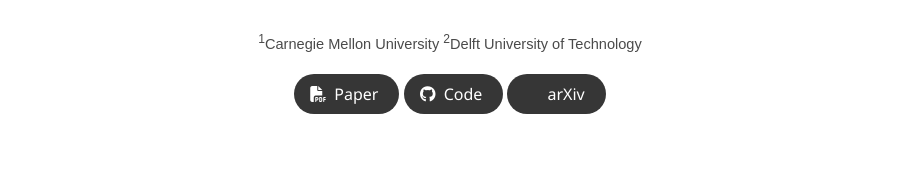
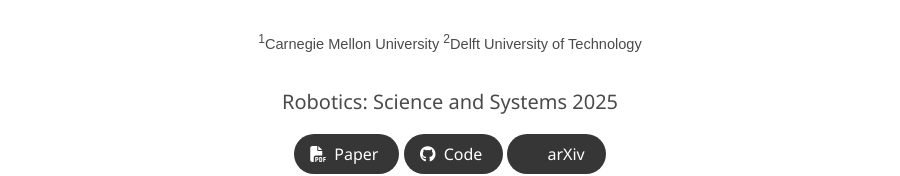
Before and after one commit to kensukenk/latent-safety, a plain HTML site: page index.html in a window 1280 px wide. Shown: the part 254-430 px from the top of the page, without its empty margins (190-1090 px from the left). Drawn offline with nearby package versions, Linux system fonts and the light colour scheme; grey boxes are pictures that could not be loaded; some icons are missing; a web font is replaced by a local one.

Commit message:
Update index.html

```diff
--- a/index.html
+++ b/index.html
@@ -156,6 +156,12 @@
                 >
               </div>
 
+              <div class="is-size-5 conference">
+
+                <span class="conference"
+                  ><br />Robotics: Science and Systems 2025 </span
+                >
+              </div>
 
               <div class="column has-text-centered">
                 <div class="publication-links">
```
